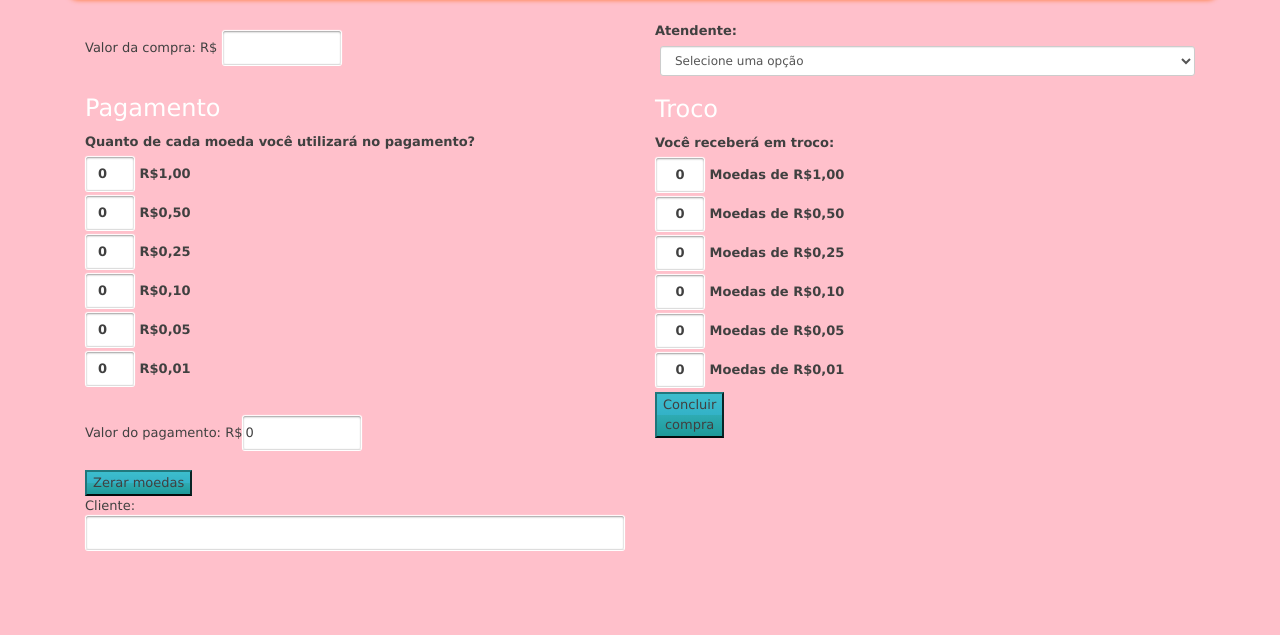
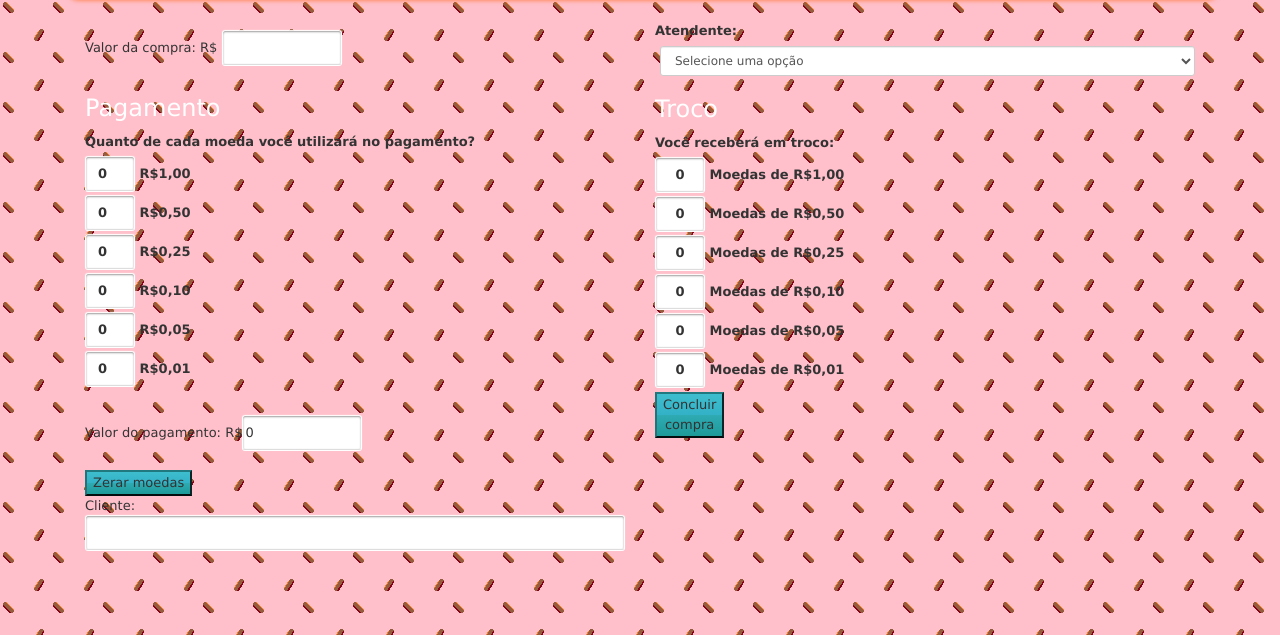
Before and after one commit to jcAxe/MaquinaDeDoces, a plain HTML site: page maquinaDeDoces/compra.html in a window 1280 px wide. Shown: the part 353-988 px from the top of the page. Drawn offline with nearby package versions, Linux system fonts and the light colour scheme; no server answers.

Commit message:
Adiciona a imagem de fundo do site, assim como o efeito de repeticao

```diff
--- a/maquinaDeDoces/compra.html
+++ b/maquinaDeDoces/compra.html
@@ -15,7 +15,7 @@
 
 
   </head>
-  <body>
+  <body background="images/bgSprinkle.png">
         <div class="navbar navbar-default navbar-fixed-top" role="navigation">
         <div class="container">
             <div class="navbar-header">
--- a/maquinaDeDoces/css/custom.css
+++ b/maquinaDeDoces/css/custom.css
@@ -3,7 +3,7 @@ body {
 	padding-bottom: 70px;
 	background-color: pink;
 	font: 13px/20px "Lucida Grande", Tahoma, Verdana, sans-serif;
-  	color: #404040;
+  background-repeat: repeat;
 }
 
 
```
Also changed, not shown: maquinaDeDoces/index.html (+1 -1 lines), maquinaDeDoces/images/bgSprinkle.png (added).
